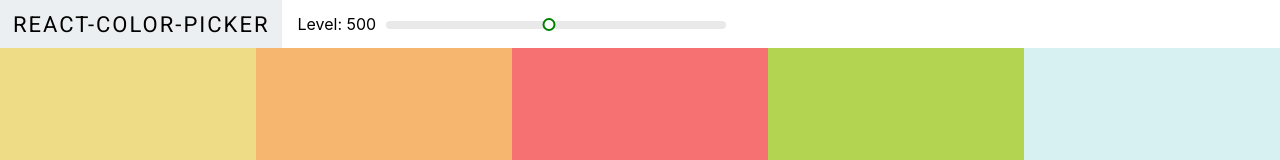
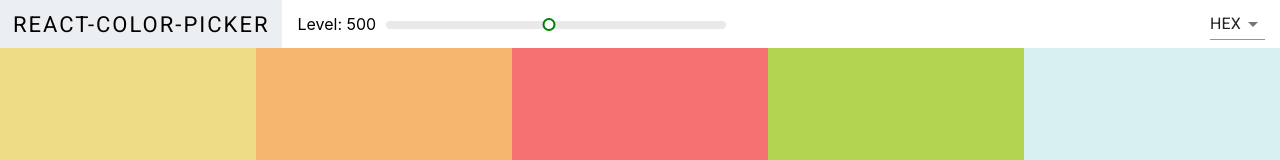
Before and after one commit to zivkaplan/React-Color-project, a React (Create React App) app: page / in a window 1280 px wide. Shown: the top 160 px of the page. Built offline with nearby package versions, Linux system fonts and the light colour scheme.

Commit message:
Navbar part 2 and added snackbar

```diff
--- a/package.json
+++ b/package.json
@@ -3,6 +3,8 @@
   "version": "0.1.0",
   "private": true,
   "dependencies": {
+    "@material-ui/core": "^4.12.3",
+    "@material-ui/icons": "^4.11.2",
     "@testing-library/jest-dom": "^5.14.1",
     "@testing-library/react": "^11.2.7",
     "@testing-library/user-event": "^12.8.3",
--- a/src/components/Navbar.js
+++ b/src/components/Navbar.js
@@ -2,8 +2,27 @@ import React from 'react';
 import Slider from 'rc-slider';
 import 'rc-slider/assets/index.css';
 import './css/Navbar.css';
+import Select from '@material-ui/core/Select';
+import MenuItem from '@material-ui/core/MenuItem';
+import Snackbar from '@material-ui/core/Snackbar';
+import IconButton from '@material-ui/core/IconButton';
+import CloseIcon from '@material-ui/icons/Close';
 
 export default class Navbar extends React.Component {
+    constructor(props) {
+        super(props);
+        this.state = { colorFormat: 'hex', open: true };
+        this.handleFormatChange = this.handleFormatChange.bind(this);
+        this.closeSnackbar = this.closeSnackbar.bind(this);
+    }
+    handleFormatChange(e) {
+        this.setState({ open: true, colorFormat: e.target.value }, () =>
+            this.props.changeColorFormat(this.state.colorFormat)
+        );
+    }
+    closeSnackbar() {
+        this.setState({ open: false });
+    }
     render() {
         return (
             <header className="Navbar">
@@ -34,6 +53,39 @@ export default class Navbar extends React.Component {
                         />
                     </div>
                 </div>
+                <div className="select-container">
+                    <Select
+                        value={this.state.colorFormat}
+                        onChange={this.handleFormatChange}
+                    >
+                        <MenuItem value="hex">HEX</MenuItem>
+                        <MenuItem value="rgb">RGB</MenuItem>
+                        <MenuItem value="rgba">RGBA</MenuItem>
+                    </Select>
+                </div>
+                <Snackbar
+                    anchorOrigin={{
+                        vertical: 'bottom',
+                        horizontal: 'left',
+                    }}
+                    autoHideDuration={2000}
+                    open={this.state.open}
+                    onClose={this.closeSnackbar}
+                    message={
+                        <span>{`Color Format Set To ${this.state.colorFormat.toUpperCase()}`}</span>
+                    }
+                    ContentProps={{ 'aria-describedby': 'message-id' }}
+                    action={[
+                        <IconButton
+                            onClick={this.closeSnackbar}
+                            color="inherit"
+                            key="close"
+                            aria-label="close"
+                        >
+                            <CloseIcon />
+                        </IconButton>,
+                    ]}
+                />
             </header>
         );
     }
--- a/src/components/Palette.js
+++ b/src/components/Palette.js
@@ -6,23 +6,33 @@ import ColorBox from './ColorBox';
 export default class Palette extends React.Component {
     constructor(props) {
         super(props);
-        this.state = { level: 500 };
+        this.state = { level: 500, colorFormat: 'hex' };
         this.changeLevel = this.changeLevel.bind(this);
+        this.changeColorFormat = this.changeColorFormat.bind(this);
     }
 
     changeLevel(level) {
         this.setState({ level });
     }
+    changeColorFormat(colorFormat) {
+        this.setState({ colorFormat });
+    }
 
     render() {
         const colorBoxes = this.props.palette.colors[this.state.level].map(
-            (color) => <ColorBox background={color.hex} name={color.name} />
+            (color) => (
+                <ColorBox
+                    background={color[this.state.colorFormat]}
+                    name={color.name}
+                />
+            )
         );
         return (
             <div className="Palette">
                 <Navbar
                     level={this.state.level}
                     changeLevel={this.changeLevel}
+                    changeColorFormat={this.changeColorFormat}
                 />
                 <div className="Palette-colors">{colorBoxes}</div>
             </div>
--- a/src/components/css/Navbar.css
+++ b/src/components/css/Navbar.css
@@ -27,3 +27,7 @@
     text-decoration: none;
     color: black;
 }
+.select-container {
+    margin-right: 15px;
+    margin-left: auto;
+}
```
Also changed, not shown: 1 other file (tests, documents, lock files or other folders).
